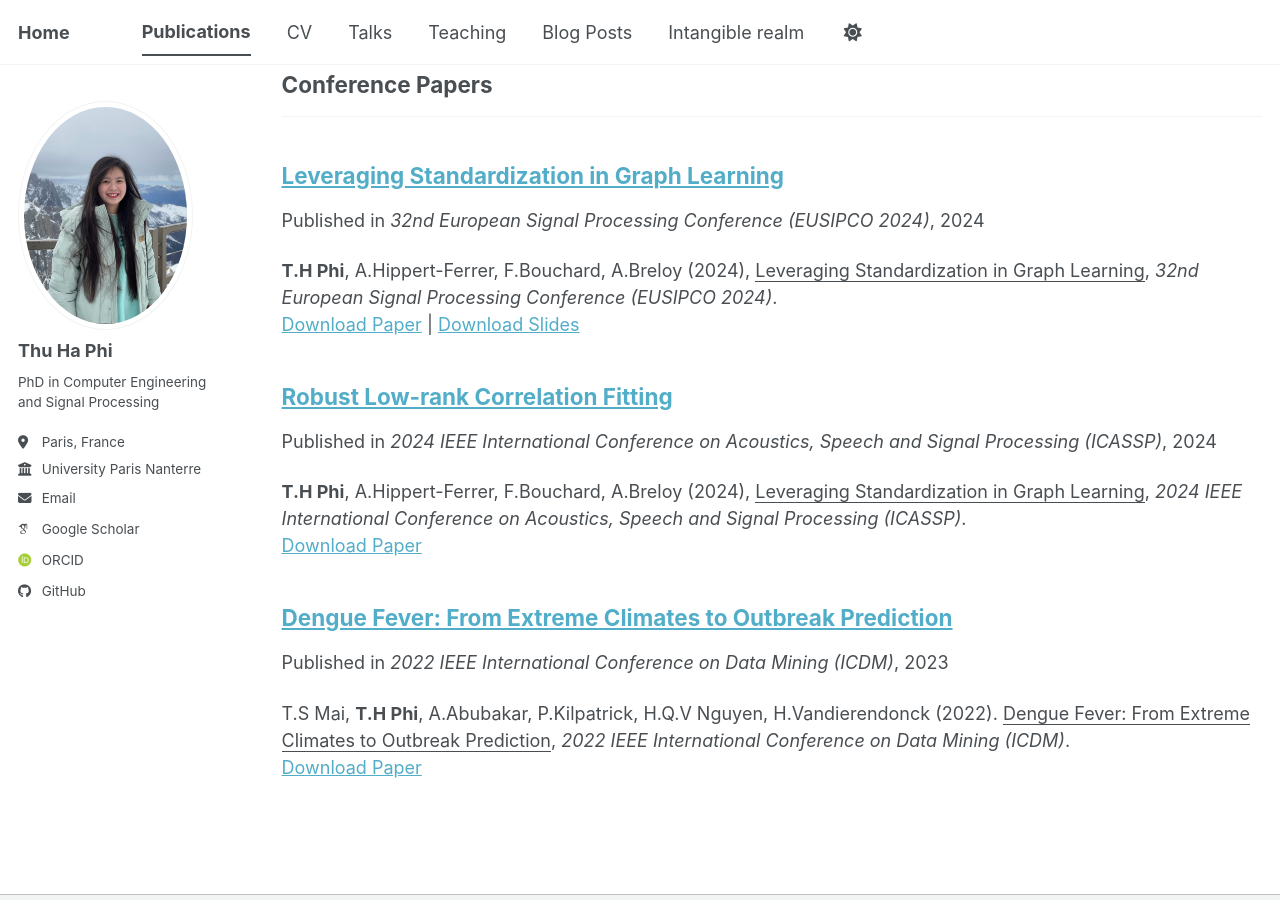
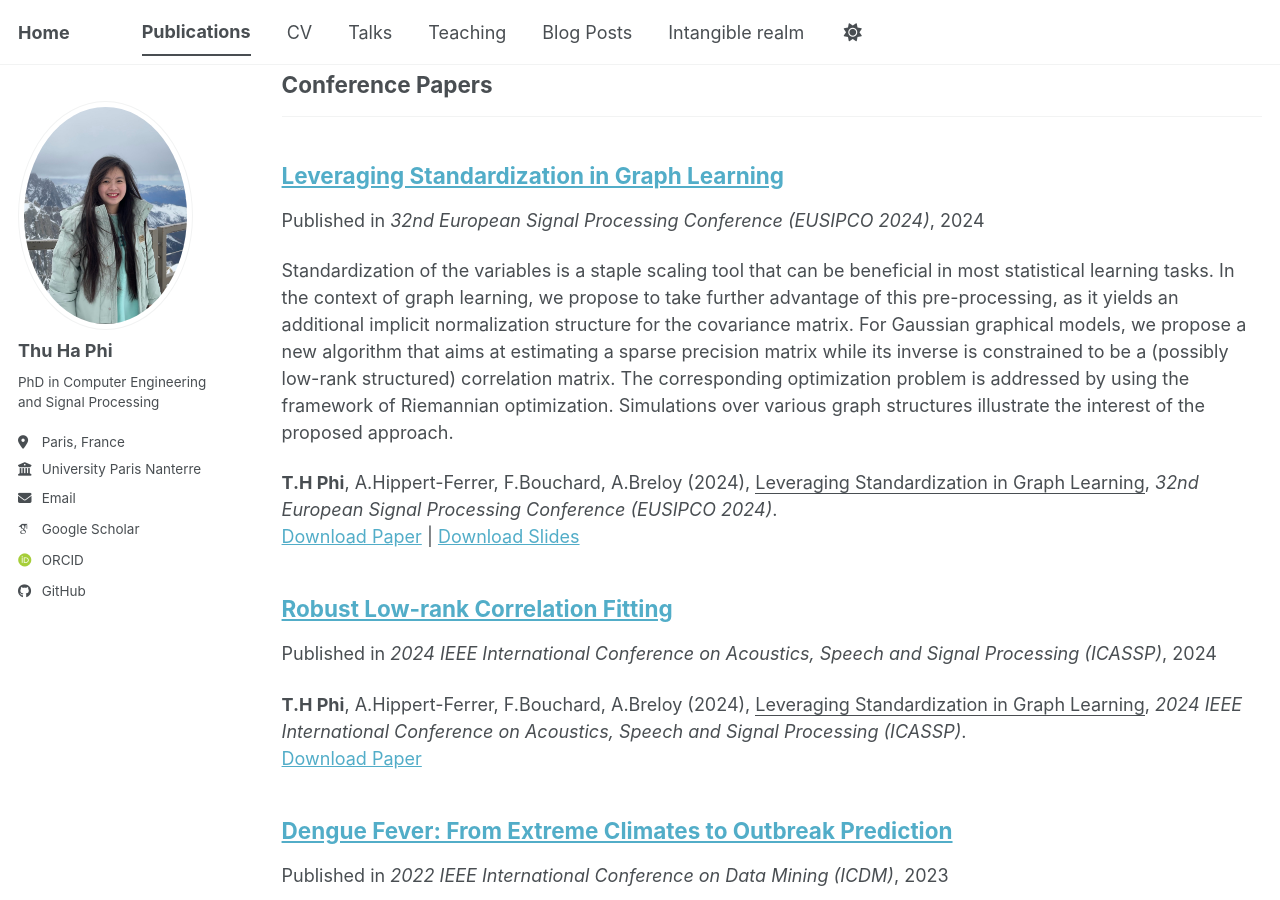
Before and after one commit to ChionanthusRetusus/thuhaphi.github.io, a Jekyll site: the page built from _pages/publications.html, in a window 1280 px wide and 900 px high, scrolled down 484 px. Built offline with Jekyll 4.4.1, drawn with Linux system fonts in a browser that asks for light colours; some web fonts are replaced; a script bundle is joined from its source files by our own code; library files that are not in the unit come from our copies.

Commit message:
adding abstract

```diff
--- a/_publications/2015-10-01-paper-title-number-3.md
+++ b/_publications/2015-10-01-paper-title-number-3.md
@@ -9,3 +9,4 @@
 paperurl: 'https://ieeexplore.ieee.org/abstract/document/10715401'
 citation: '<strong>T.H Phi</strong>, A.Hippert-Ferrer, F.Bouchard, A.Breloy (2024), <u>Leveraging Standardization in Graph Learning</u>, <i>32nd European Signal Processing Conference (EUSIPCO 2024)</i>.'
 ---
+Standardization of the variables is a staple scaling tool that can be beneficial in most statistical learning tasks. In the context of graph learning, we propose to take further advantage of this pre-processing, as it yields an additional implicit normalization structure for the covariance matrix. For Gaussian graphical models, we propose a new algorithm that aims at estimating a sparse precision matrix while its inverse is constrained to be a (possibly low-rank structured) correlation matrix. The corresponding optimization problem is addressed by using the framework of Riemannian optimization. Simulations over various graph structures illustrate the interest of the proposed approach.
```
